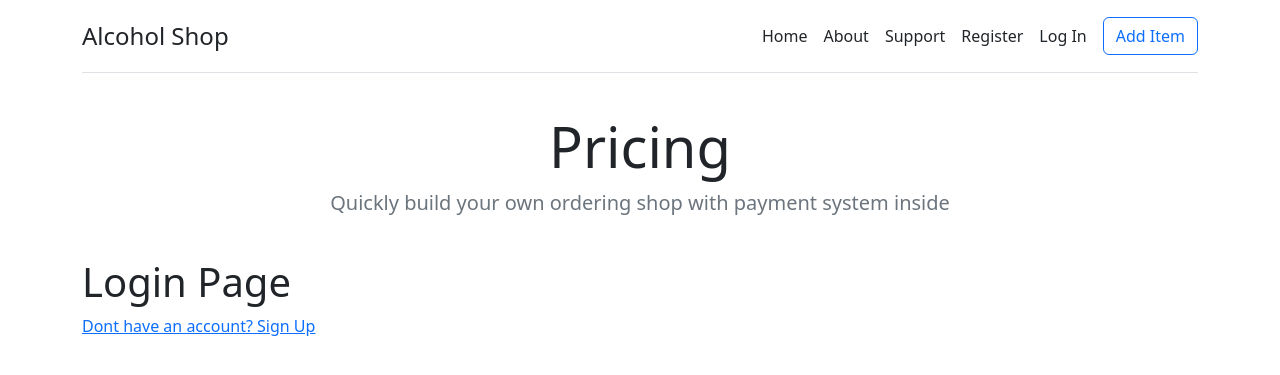
After one commit to AAAxis/DI-Bootcamp, a Flask app: page /login in a window 1280 px wide. The commit adds this page. Shown: the top 375 px of the page. Run offline with Flask 2, Linux system fonts and the light colour scheme.

```diff
--- a/pythonProject/main.py
+++ b/pythonProject/main.py
@@ -1,8 +1,10 @@
 from flask import Flask, render_template, request, redirect
 from flask_sqlalchemy import SQLAlchemy
+from flask_login import UserMixin
+
 
 app = Flask(__name__)
-app.config['SQLALCHEMY_DATABASE_URI'] = 'sqlite:///shop.db'
+app.config['SQLALCHEMY_DATABASE_URI'] = 'postgresql://postgres:postgresql@localhost/flasksql'
 app.config['SQLALCHEMY_TRACK_MODIFICATIONS'] = False
 
 db = SQLAlchemy(app)
@@ -15,6 +17,12 @@ class Item(db.Model):
     #text = db.Column(db.Text, nullable=False)
     def __repr__(self):
         return self.title
+
+class User(db.Model, UserMixin):
+    id = db.Column(db. Integer, primary_key=True)
+    username = db. Column(db.String(20), nullable=False, unique=True)
+    password = db.Column(db.String(80), nullable=False)
+
 @app.route('/')
 def index():
     items = Item.query.order_by(Item.price).all()
@@ -27,6 +35,14 @@ def about():
 @app.route('/support')
 def support():
     return render_template('support.html')
+
+@app.route('/login')
+def login():
+    return render_template('login.html')
+
+@app.route('/register')
+def register():
+    return render_template('register.html')
 
 @app.route('/create', methods=['POST','GET'])
 def create():
--- a/pythonProject/templates/base.html
+++ b/pythonProject/templates/base.html
@@ -4,6 +4,7 @@
     <meta charset="UTF-8">
     <!-- CSS only -->
     <link href="https://cdn.jsdelivr.net/npm/bootstrap@5.2.0/dist/css/bootstrap.min.css" rel="stylesheet" integrity="sha384-gH2yIJqKdNHPEq0n4Mqa/HGKIhSkIHeL5AyhkYV8i59U5AR6csBvApHHNl/vI1Bx" crossorigin="anonymous">
+
     {% block title %}{% endblock %}
 </head>
 <body>
@@ -26,6 +27,8 @@
         <a class="me-3 py-2 text-dark text-decoration-none" href="/">Home</a>
         <a class="me-3 py-2 text-dark text-decoration-none" href="/about">About</a>
         <a class="me-3 py-2 text-dark text-decoration-none" href="/support">Support</a>
+        <a class="me-3 py-2 text-dark text-decoration-none" href="/register">Register</a>
+        <a class="me-3 py-2 text-dark text-decoration-none" href="/login">Log In</a>
       </nav>
         <a class="btn btn-outline-primary" href="/create">Add Item</a>
     </div>
--- /dev/null
+++ b/pythonProject/templates/login.html
@@ -0,0 +1,10 @@
+{% extends 'base.html' %}
+
+{% block title %}
+<title>Login Page</title>
+{% endblock %}
+
+{% block body %}
+<h1>Login Page</h1>
+<a href="/register">Dont have an account? Sign Up</a>
+{% endblock %}
```
Also changed, not shown: pythonProject/templates/register.html (added, +10 -0 lines), pythonProject/shop.db (deleted), 1 other file.
